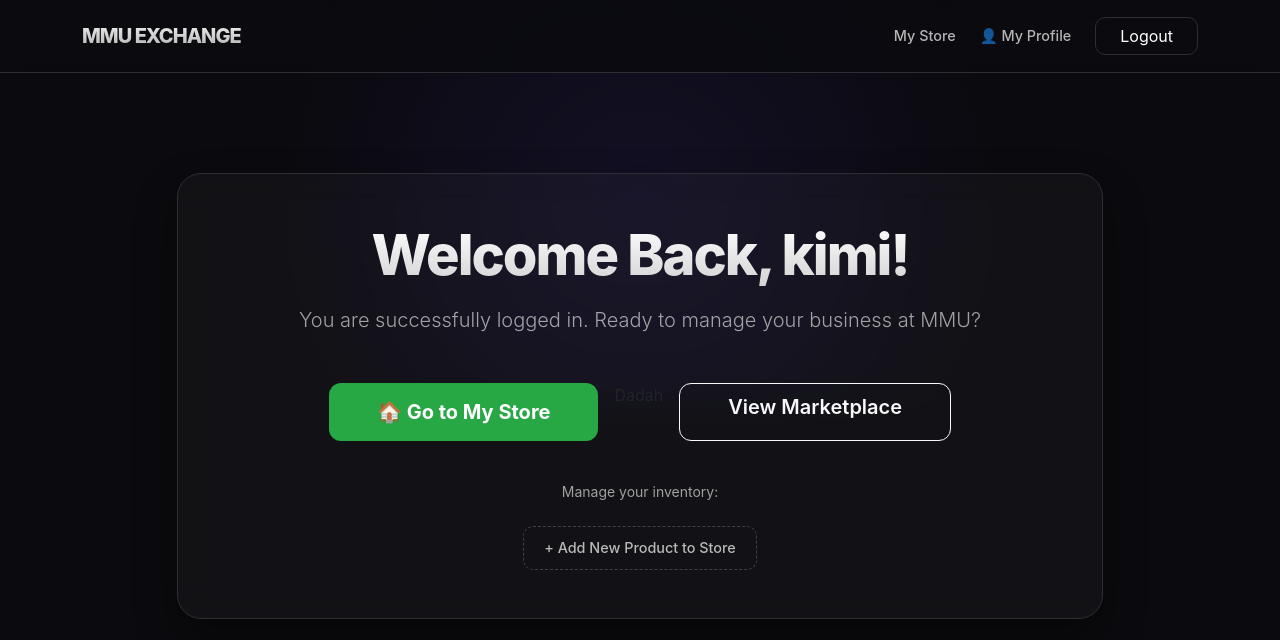
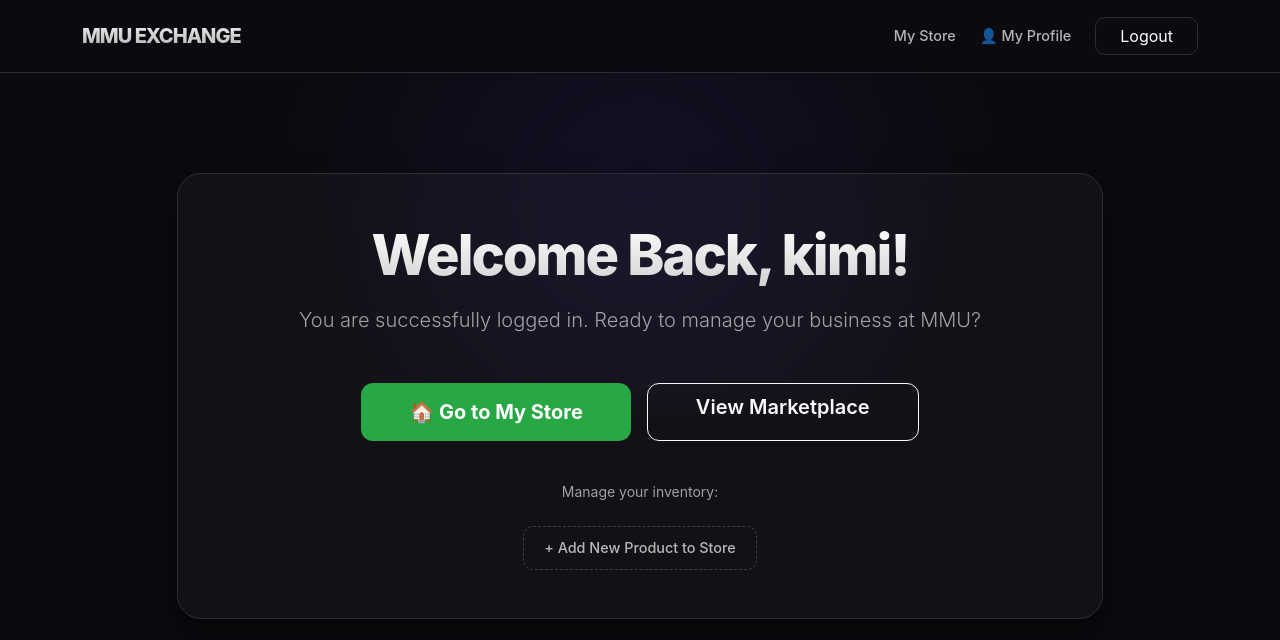
Before and after one commit to AreefHakim/G103, a Flask app: page / in a window 1280 px wide. Shown: the top 640 px of the page. Run offline with Flask 3, Linux system fonts and the light colour scheme; a user stored in the database is signed in; tables that the repository leaves empty hold one stand-in row (values such as "Sample post").

Commit message:
Update dashboard.html

```diff
--- a/templates/dashboard.html
+++ b/templates/dashboard.html
@@ -216,7 +216,7 @@
                                     <a href="{{ url_for('my_store') }}" class="btn btn-my-store btn-lg px-5">
                                         🏠 Go to My Store
                                     </a>
-                                Dadah {% else %}
+                                 {% else %}
                                     <a href="{{ url_for('register_store') }}" class="btn btn-register btn-lg px-5">
                                         + Register Your Store
                                     </a>
```
